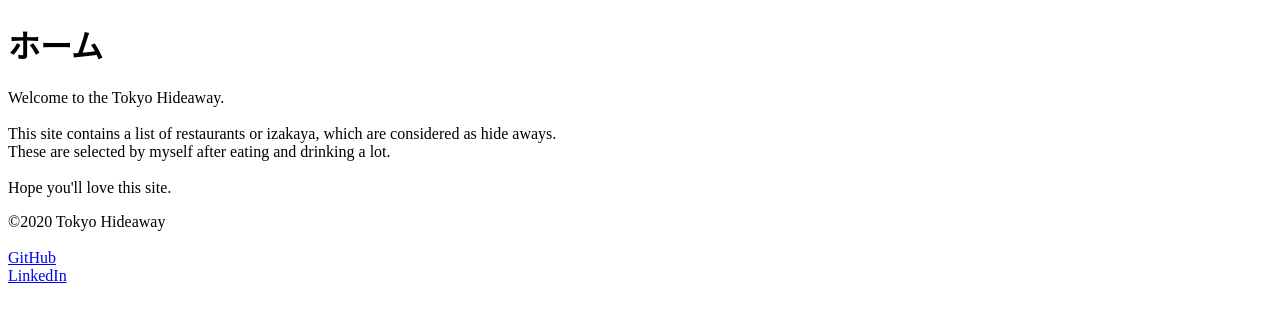
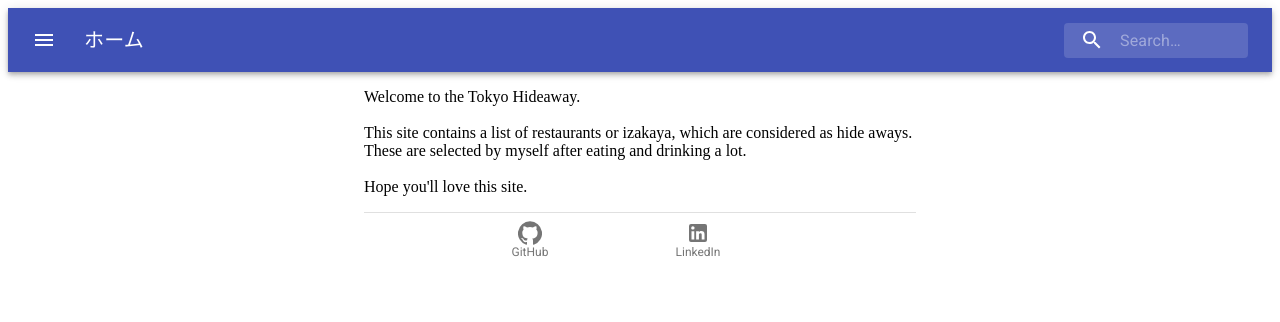
Before and after one commit to yumaeda/kojinten-front, a React app: page / in a window 1280 px wide. Shown: the top 322 px of the page. Built offline with nearby package versions, Linux system fonts and the light colour scheme.

Commit message:
Add material-u components

```diff
--- a/package.json
+++ b/package.json
@@ -6,7 +6,7 @@
   "scripts": {
     "build": "webpack --progress --profile --colors",
     "start": "webpack-dev-server --inline --hot --no-info",
-    "lint": "npx eslint src/**/*.* --ext ts,tsx --fix"
+    "lint": "npx eslint src/**/*.* --ext ts,tsx --fix & npx prettier --write src/**/**/**/*.tsx"
   },
   "repository": {
     "type": "git",
@@ -25,6 +25,9 @@
   },
   "homepage": "https://github.com/yumaeda/kojinten-front#readme",
   "dependencies": {
+    "@material-ui/core": "^4.9.1",
+    "@material-ui/icons": "^4.9.1",
+    "antd": "^3.26.9",
     "react": "^16.12.0",
     "react-dom": "^16.12.0",
     "react-helmet": "^5.2.1"
--- a/src/components/pages/HomePage.tsx
+++ b/src/components/pages/HomePage.tsx
@@ -9,7 +9,8 @@ import * as React from 'react'
  */
 const HomePage: React.FC = () => {
     const title = 'ホーム'
-    const description = '東京にある隠れ家的なレストランや居酒屋を紹介します。知る人ぞ知るお店やネットでも見つかりにくいお店を中心に掲載していく予定です。'
+    const description =
+        '東京にある隠れ家的なレストランや居酒屋を紹介します。知る人ぞ知るお店やネットでも見つかりにくいお店を中心に掲載していく予定です。'
 
     return (
         <PageTemplate subTitle={title} description={description}>
--- a/src/components/templates/FooterTemplate.tsx
+++ b/src/components/templates/FooterTemplate.tsx
@@ -2,19 +2,57 @@
  * @author Yukitaka Maeda [yumaeda@gmail.com]
  */
 import * as React from 'react'
+import { makeStyles } from '@material-ui/core/styles'
+import BottomNavigation from '@material-ui/core/BottomNavigation'
+import BottomNavigationAction from '@material-ui/core/BottomNavigationAction'
+import Divider from '@material-ui/core/Divider'
+import GitHubIcon from '@material-ui/icons/GitHub'
+import LinkedInIcon from '@material-ui/icons/LinkedIn'
 
-/**
- * Props interface for FooterTemplate
- */
-interface Props {
-    children?: React.ReactNode
-}
+const useStyles = makeStyles({
+    root: {
+        width: 500
+    }
+})
 
 /**
  * FooterTemplate Component
  */
-const FooterTemplate: React.FC<Props> = props => (
-    <footer>{props.children}</footer>
-)
+const FooterTemplate: React.FC = () => {
+    const classes = useStyles()
+    const [value, setValue] = React.useState('')
+
+    return (
+        <footer>
+            <Divider />
+            <BottomNavigation
+                value={value}
+                onChange={(event, newValue: string): void => {
+                    switch (newValue) {
+                        case 'github':
+                            window.location.href = 'https://github.com/yumaeda'
+                            break
+                        case 'linkedin':
+                            window.location.href = 'https://www.linkedin.com/in/yukitaka-maeda-531b2924'
+                            break
+                        default:
+                            break
+                    }
+                    event.stopPropagation()
+                    setValue(newValue)
+                }}
+                showLabels
+                className={classes.root}
+            >
+                <BottomNavigationAction label="GitHub" value="github" icon={<GitHubIcon />}>
+                    GitHub
+                </BottomNavigationAction>
+                <BottomNavigationAction label="LinkedIn" value="linkedin" icon={<LinkedInIcon />}>
+                    LinkedIn
+                </BottomNavigationAction>
+            </BottomNavigation>
+        </footer>
+    )
+}
 
 export default React.memo(FooterTemplate)
--- a/src/components/templates/HeaderTemplate.tsx
+++ b/src/components/templates/HeaderTemplate.tsx
@@ -2,19 +2,111 @@
  * @author Yukitaka Maeda [yumaeda@gmail.com]
  */
 import * as React from 'react'
+import AppBar from '@material-ui/core/AppBar'
+import Toolbar from '@material-ui/core/Toolbar'
+import IconButton from '@material-ui/core/IconButton'
+import Typography from '@material-ui/core/Typography'
+import InputBase from '@material-ui/core/InputBase'
+import { fade, makeStyles } from '@material-ui/core/styles'
+import MenuIcon from '@material-ui/icons/Menu'
+import SearchIcon from '@material-ui/icons/Search'
+
+const useStyles = makeStyles(theme => ({
+    root: {
+        flexGrow: 1
+    },
+    menuButton: {
+        marginRight: theme.spacing(2)
+    },
+    title: {
+        flexGrow: 1,
+        display: 'none',
+        [theme.breakpoints.up('sm')]: {
+            display: 'block'
+        }
+    },
+    search: {
+        position: 'relative',
+        borderRadius: theme.shape.borderRadius,
+        backgroundColor: fade(theme.palette.common.white, 0.15),
+        '&:hover': {
+            backgroundColor: fade(theme.palette.common.white, 0.25)
+        },
+        marginLeft: 0,
+        width: '100%',
+        [theme.breakpoints.up('sm')]: {
+            marginLeft: theme.spacing(1),
+            width: 'auto'
+        }
+    },
+    searchIcon: {
+        width: theme.spacing(7),
+        height: '100%',
+        position: 'absolute',
+        pointerEvents: 'none',
+        display: 'flex',
+        alignItems: 'center',
+        justifyContent: 'center'
+    },
+    inputRoot: {
+        color: 'inherit'
+    },
+    inputInput: {
+        padding: theme.spacing(1, 1, 1, 7),
+        transition: theme.transitions.create('width'),
+        width: '100%',
+        [theme.breakpoints.up('sm')]: {
+            width: 120,
+            '&:focus': {
+                width: 200
+            }
+        }
+    }
+}))
 
 /**
  * Props interface for HeaderTemplate
  */
 interface Props {
     children?: React.ReactNode
+    pageTitle: string
 }
 
 /**
  * HeaderTemplate Component
  */
-const HeaderTemplate: React.FC<Props> = props => (
-    <header>{props.children}</header>
-)
+const HeaderTemplate: React.FC<Props> = props => {
+    const classes = useStyles()
+    const { pageTitle } = props
+
+    return (
+        <header className={classes.root}>
+            <AppBar position="static">
+                <Toolbar>
+                    <IconButton edge="start" className={classes.menuButton} color="inherit" aria-label="open drawer">
+                        <MenuIcon />
+                    </IconButton>
+                    <Typography className={classes.title} variant="h6" noWrap>
+                        {pageTitle}
+                    </Typography>
+                    <div className={classes.search}>
+                        <div className={classes.searchIcon}>
+                            <SearchIcon />
+                        </div>
+                        <InputBase
+                            placeholder="Search…"
+                            classes={{
+                                root: classes.inputRoot,
+                                input: classes.inputInput
+                            }}
+                            inputProps={{ 'aria-label': 'search' }}
+                        />
+                    </div>
+                </Toolbar>
+            </AppBar>
+            {props.children}
+        </header>
+    )
+}
 
 export default React.memo(HeaderTemplate)
--- a/src/components/templates/PageTemplate.tsx
+++ b/src/components/templates/PageTemplate.tsx
@@ -5,13 +5,14 @@ import * as React from 'react'
 import HeaderTemplate from 'components/templates/HeaderTemplate'
 import { Helmet } from 'react-helmet'
 import FooterTemplate from 'components/templates/FooterTemplate'
+import Container from '@material-ui/core/Container'
 
 /**
  * Props interface for PageTemplate
  */
 interface Props {
     children: React.ReactNode
-    subTitle: string,
+    subTitle: string
     description: string
 }
 
@@ -23,32 +24,20 @@ const PageTemplate: React.FC<Props> = props => {
     const title = `${subTitle} - Tokyo隠れ家`
 
     return (
-        <div>
+        <>
             <Helmet>
                 <meta charSet="utf-8" />
                 <title>{title}</title>
                 <meta name="viewport" content="width=device-width, initial-scale=1.0" />
                 <meta name="description" content={description} />
+                <link rel="stylesheet" href="//fonts.googleapis.com/css?family=Roboto:300,400,500,700&display=swap" />
             </Helmet>
-            <HeaderTemplate>
-                <h1>{subTitle}</h1>
-            </HeaderTemplate>
-            <div className="contents">{children}</div>
-            <FooterTemplate>
-                &copy;{`${new Date().getFullYear()} Tokyo Hideaway`}
-                <br />
-                <br />
-                <div className="footer-links">
-                    <a href="https://github.com/yumaeda">
-                        GitHub
-                    </a>
-                    <br />
-                    <a href="https://www.linkedin.com/in/yukitaka-maeda-531b2924">
-                        LinkedIn
-                    </a>
-                </div>
-            </FooterTemplate>
-        </div>
+            <HeaderTemplate pageTitle={subTitle}></HeaderTemplate>
+            <Container maxWidth="sm">
+                <div className="contents">{children}</div>
+                <FooterTemplate></FooterTemplate>
+            </Container>
+        </>
     )
 }
 
--- a/tsconfig.json
+++ b/tsconfig.json
@@ -1,5 +1,6 @@
 {
     "compilerOptions": {
+        "allowJs": true,
         "allowUnreachableCode": false,
         "allowUnusedLabels": false,
         "outDir": "./dist/",
@@ -12,8 +13,10 @@
         "noUnusedLocals": true,
         "noUnusedParameters": true,
         "lib": ["es6", "dom"],
-        "module": "es6",
+        "module": "commonjs",
+        "moduleResolution": "node",
         "removeComments": true,
+        "rootDir": "src",
         "target": "es5",
         "jsx": "react"
     },
```
Also changed, not shown: .eslintrc.js.
